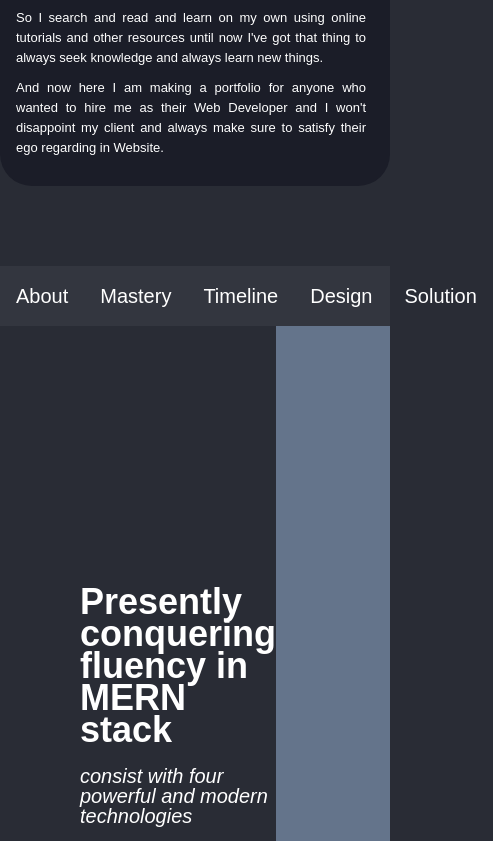
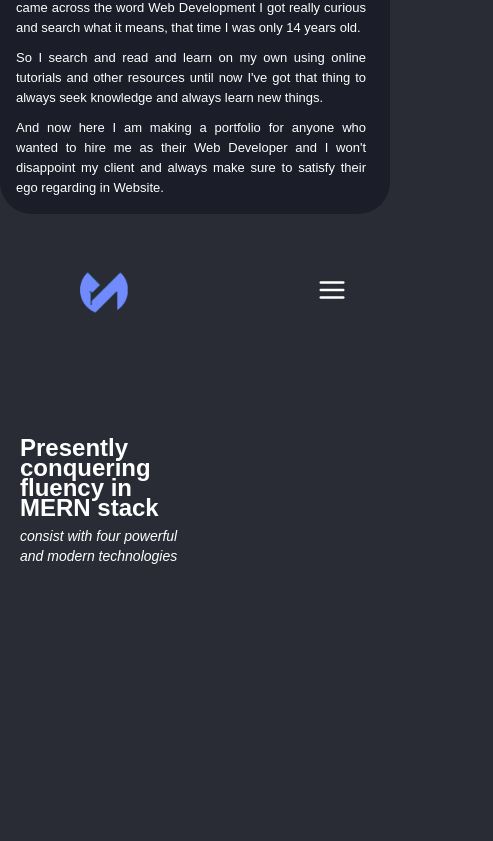
Before and after one commit to DevNanad/MODERN-PORTFOLIO, a React (Create React App) app: page / in a window 390 px wide. Shown: the part 1156-1997 px from the top of the page, 493 px wide, since content can reach past the window. Built offline with nearby package versions, Linux system fonts and the light colour scheme.

Commit message:
Add responsivenes to Midnav and SectionThree

```diff
--- a/src/components/Midnavbar.js
+++ b/src/components/Midnavbar.js
@@ -1,13 +1,26 @@
-import React, { useRef, useState } from 'react'
+import React, { useRef, useState,useCallback,useEffect } from 'react'
 import {motion} from 'framer-motion'
+import { useInView } from 'react-intersection-observer';
+import {FiMenu} from 'react-icons/fi'
+import logo from '../images/logo.png'
+
+
 
 
 function Midnavbar() {
+  const { ref:stickyNavRef, inView:showIsvisible } = useInView();
+
 
   return (
-    <div className=' sticky top-0 midnav text-md text-xl text-white'
+    <div ref={stickyNavRef} className={`${stickyNavRef ? 'sticky top-0' : ''} midnav text-md text-xl text-white flex z-40`}
     >
-        <nav className='flex justify-around bg-white/5 poppins '>
+        <div className={`logo py-3 w-full flex justify-between items-center md:hidden`}
+
+        >
+            <img src={logo} alt="Logo" className="h-12 ml-20"/>
+            <FiMenu className='block md:hidden scale-150 mr-12 '/>
+        </div>
+        <nav className='md:flex md:justify-around bg-gray-800 w-full poppins hidden '>
             <span className='p-4'>About</span>
             <span className='p-4'>Mastery</span>
             <span className='p-4'>Timeline</span>
--- a/src/components/SectionThree.js
+++ b/src/components/SectionThree.js
@@ -1,16 +1,25 @@
-import React from 'react'
+import React from "react";
+import { useInView } from "react-intersection-observer";
 
 function SectionThree() {
+  const { ref:stickyRef, inView:showIsvisible } = useInView();
+
   return (
-    <div className='flex text-xl items-center text-white'>
-        <div className="headings flex-[50%] flex flex-col justify-center items-baseline h-[90vh]">
-        <h1 className='pl-20 text-4xl leading-8 pb-5 nunito font-semibold'>Presently conquering fluency in MERN stack</h1>
-        <p className='pl-20 poppins leading-5 italic'>consist with four powerful and modern technologies</p>
-        </div>
-        <div className="i-know bg-slate-500 p-3 flex-[50%] h-[90vh]">
-        </div>
+    <div className="flex text-xl text-white h-[130vh]">
+      <div
+        ref={stickyRef}
+        className={`${showIsvisible ? "sticky bottom-0" : ""} headings flex-[50%] flex flex-col pt-28 md:pt-0 md:justify-center items-baseline h-[90vh]`}
+      >
+        <h1 className="text-2xl pl-5 leading-5 pb-2 md:text-4xl md:pl-20 md:leading-8 md:pb-5 nunito font-semibold">
+          Presently conquering fluency in MERN stack
+        </h1>
+        <p className="pl-5 text-sm poppins leading-5 italic md:pl-20 md:text-lg">
+          consist with four powerful and modern technologies
+        </p>
+      </div>
+      <div className="i-know  p-3 flex-[50%] h-[90vh]"></div>
     </div>
-  )
+  );
 }
 
-export default SectionThree
+export default SectionThree;
--- a/src/components/SectionTwo.js
+++ b/src/components/SectionTwo.js
@@ -2,7 +2,7 @@
 import hellome from '../images/hellome.png'
 import { motion } from 'framer-motion'
 import { useInView } from 'react-intersection-observer';
-import stylecss from '../index.css'
+
 
 function SectionTwo() {
   const { ref:showRef, inView:showIsvisible } = useInView();
@@ -70,9 +70,9 @@
         </svg>
       </div>
 
-      <motion.div className="hello-container grow bg-[#1B1D28] text-sm  md:transform-none pl-7 md:shadow-gray-500 md:drop-shadow-xl text-md lg:pl-12 pb-7 md:pb-5 lg:pb-[5rem] w-10/12 md:w-9/12 lg:w-9/12 text-white rounded-l-2xl text-justify"
+      <motion.div className="hello-container grow bg-[#1B1D28] text-sm  md:transform-none pl-7 md:shadow-gray-500 md:drop-shadow-xl text-md lg:pl-12 pb-4 md:pb-5 lg:pb-[5rem] w-10/12 md:w-9/12 lg:w-9/12 text-white rounded-l-2xl text-justify"
           initial={{y:0, opacity: 0}}
-          animate={{y: '-5rem', opacity: 1}}
+          animate={{y: '-2.5rem', opacity: 1}}
           transition={{type: 'tween', delay: 1}}
           >
         <div className="SectionTwo-title flex items-center lg:gap-4 py-10 md:py-5 ">
--- a/src/index.css
+++ b/src/index.css
@@ -128,10 +128,14 @@
   font-weight: bold;
 }
 
+.stickychange{
+  background-color: #2FF3FF;
+}
+
+
 /*xs*/
 @media (max-width: 519px) {
   .hello-container{
-    left: 0;
     min-width: 100vw;
     border-radius: 2rem;
     padding-left: 0;
```
